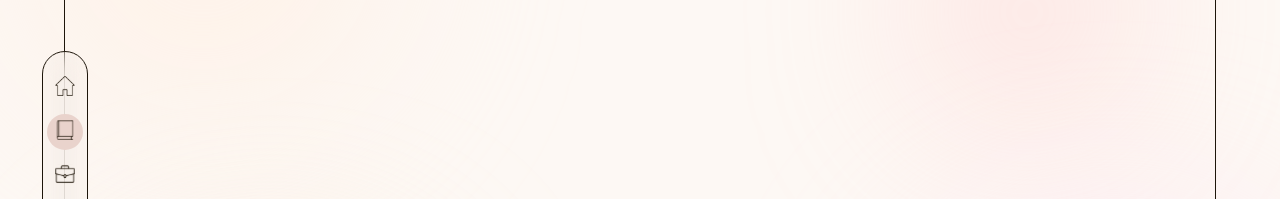
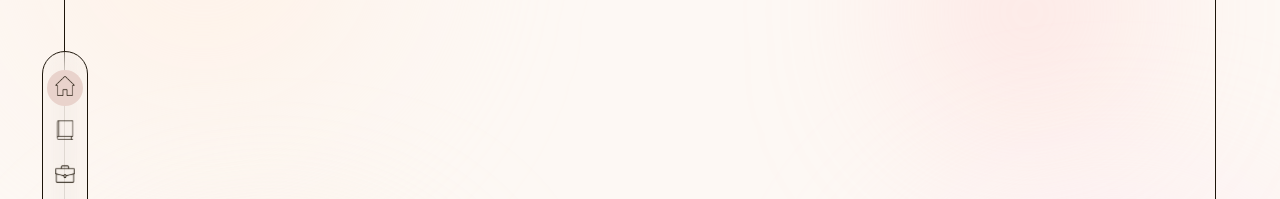
Before and after one commit to darianaren/my-portfolio, a React (Create React App) app: page /skills in a window 1280 px wide. Shown: the part 226-425 px from the top of the page. Built offline with nearby package versions, Linux system fonts and the light colour scheme; a web font is replaced by a local one.

Commit message:
[main] styles (components/NavBar)

```diff
--- a/src/App.js
+++ b/src/App.js
@@ -1,12 +1,15 @@
+import RouterConfig from "./routes";
 import Background from "./components/Background/Background";
+import { WindowSizeProvider } from "./context/WindowSizeContext";
 import { ExitDirectionProvider } from "./context/ExitDirectionContext";
-import RouterConfig from "./routes";
 
 function App() {
   return (
     <ExitDirectionProvider>
-      <Background />
-      <RouterConfig />
+      <WindowSizeProvider>
+        <Background />
+        <RouterConfig />
+      </WindowSizeProvider>
     </ExitDirectionProvider>
   );
 }
--- a/src/components/NavBar/NavBar.jsx
+++ b/src/components/NavBar/NavBar.jsx
@@ -1,11 +1,18 @@
-import React from "react";
+import React, { memo } from "react";
+
+import { motion } from "framer-motion";
 
 import styles from "./styles.module.css";
 
 import { NavItem } from "./layout";
 import { NAV_ITEMS } from "./constants";
+import { useWindowSize } from "../../context/WindowSizeContext";
+import { useExitDirection } from "../../context/ExitDirectionContext";
 
-const NavBar = () => {
+const NavBar = memo(() => {
+  const isMobile = useWindowSize();
+  const { currentIndexPath, prevIndexPath } = useExitDirection();
+
   return (
     <header>
       <nav className={styles["nav-container"]}>
@@ -16,11 +23,26 @@ const NavBar = () => {
               <span className={styles.tooltip}>{item.label}</span>
             </li>
           ))}
-          <div className={styles.indicator}></div>
+          <motion.div
+            className={styles.indicator}
+            transition={{ duration: 0.5, ease: "easeInOut" }}
+            initial={
+              isMobile
+                ? { x: prevIndexPath * 43.9 }
+                : { y: prevIndexPath * 43.9 }
+            }
+            animate={
+              isMobile
+                ? { x: currentIndexPath * 43.9 }
+                : { y: currentIndexPath * 43.9 }
+            }
+          ></motion.div>
         </ul>
       </nav>
     </header>
   );
-};
+});
+
+NavBar.displayName = "NavBar";
 
 export default NavBar;
--- a/src/components/NavBar/layout.jsx
+++ b/src/components/NavBar/layout.jsx
@@ -8,7 +8,8 @@ import { useExitDirection } from "../../context/ExitDirectionContext";
 
 export const NavItem = ({ to, icon, label, isExternal, download }) => {
   const location = useLocation();
-  const { setExitDirection } = useExitDirection();
+  const { setExitDirection, setCurrentIndexPath, setPrevIndexPath } =
+    useExitDirection();
 
   const currentPath = to;
   const prevPath = location.pathname;
@@ -23,7 +24,16 @@ export const NavItem = ({ to, icon, label, isExternal, download }) => {
 
   const handleScrollTop = useCallback(() => {
     setExitDirection(direction);
-  }, [direction, setExitDirection]);
+    setPrevIndexPath(prevIndex);
+    setCurrentIndexPath(currentIndex);
+  }, [
+    direction,
+    prevIndex,
+    currentIndex,
+    setExitDirection,
+    setPrevIndexPath,
+    setCurrentIndexPath
+  ]);
 
   if (isExternal) {
     return (
--- a/src/components/NavBar/styles.module.css
+++ b/src/components/NavBar/styles.module.css
@@ -86,25 +86,8 @@
   height: 2.25rem;
 
   z-index: -1;
-  transition: 0.5s;
   border-radius: 50%;
   background-color: var(--cream);
-}
-
-.nav-li:nth-child(1):has(.active) ~ .indicator {
-  transform: translateX(calc(43.9px * 0));
-}
-.nav-li:nth-child(2):has(.active) ~ .indicator {
-  transform: translateX(calc(43.9px * 1));
-}
-.nav-li:nth-child(3):has(.active) ~ .indicator {
-  transform: translateX(calc(43.9px * 2));
-}
-.nav-li:nth-child(4):has(.active) ~ .indicator {
-  transform: translateX(calc(43.9px * 3));
-}
-.nav-li:nth-child(5):has(.active) ~ .indicator {
-  transform: translateX(calc(43.9px * 4));
 }
 
 @media screen and (min-width: 1000px) {
@@ -137,20 +120,4 @@
     top: 1.1rem;
     left: 0.25rem;
   }
-
-  .nav-li:nth-child(1):has(.active) ~ .indicator {
-    transform: translateY(calc(43.9px * 0));
-  }
-  .nav-li:nth-child(2):has(.active) ~ .indicator {
-    transform: translateY(calc(43.9px * 1));
-  }
-  .nav-li:nth-child(3):has(.active) ~ .indicator {
-    transform: translateY(calc(43.9px * 2));
-  }
-  .nav-li:nth-child(4):has(.active) ~ .indicator {
-    transform: translateY(calc(43.9px * 3));
-  }
-  .nav-li:nth-child(5):has(.active) ~ .indicator {
-    transform: translateY(calc(43.9px * 4));
-  }
 }
--- a/src/context/ExitDirectionContext.js
+++ b/src/context/ExitDirectionContext.js
@@ -4,9 +4,20 @@ const ExitDirectionContext = createContext();
 
 export const ExitDirectionProvider = ({ children }) => {
   const [exitDirection, setExitDirection] = useState("up");
+  const [prevIndexPath, setPrevIndexPath] = useState(-1);
+  const [currentIndexPath, setCurrentIndexPath] = useState(0);
 
   return (
-    <ExitDirectionContext.Provider value={{ exitDirection, setExitDirection }}>
+    <ExitDirectionContext.Provider
+      value={{
+        exitDirection,
+        setExitDirection,
+        prevIndexPath,
+        setPrevIndexPath,
+        currentIndexPath,
+        setCurrentIndexPath
+      }}
+    >
       {children}
     </ExitDirectionContext.Provider>
   );
--- /dev/null
+++ b/src/context/WindowSizeContext.js
@@ -0,0 +1,24 @@
+import { createContext, useState, useEffect, useContext } from "react";
+
+const WindowSizeContext = createContext();
+
+export const WindowSizeProvider = ({ children }) => {
+  const [isMobile, setIsMobile] = useState(window.innerWidth <= 1000);
+
+  useEffect(() => {
+    const handleResize = () => {
+      setIsMobile(window.innerWidth <= 1000);
+    };
+
+    window.addEventListener("resize", handleResize);
+    return () => window.removeEventListener("resize", handleResize);
+  }, []);
+
+  return (
+    <WindowSizeContext.Provider value={isMobile}>
+      {children}
+    </WindowSizeContext.Provider>
+  );
+};
+
+export const useWindowSize = () => useContext(WindowSizeContext);
--- a/src/templates/AppLayout/styles.module.css
+++ b/src/templates/AppLayout/styles.module.css
@@ -7,6 +7,7 @@
   height: calc(100vh - 4rem);
 
   inset: 1rem;
+  overflow: hidden;
   border: 1px solid var(--black);
 }
 
```
